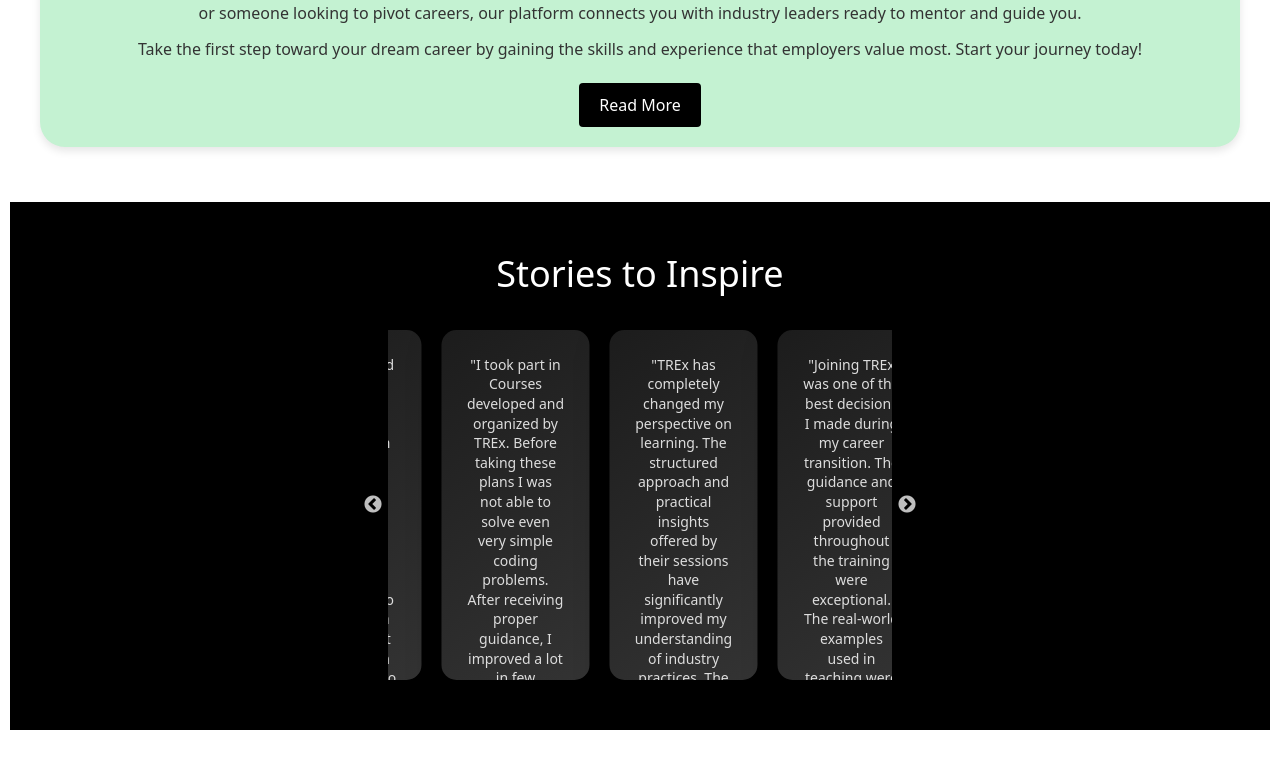
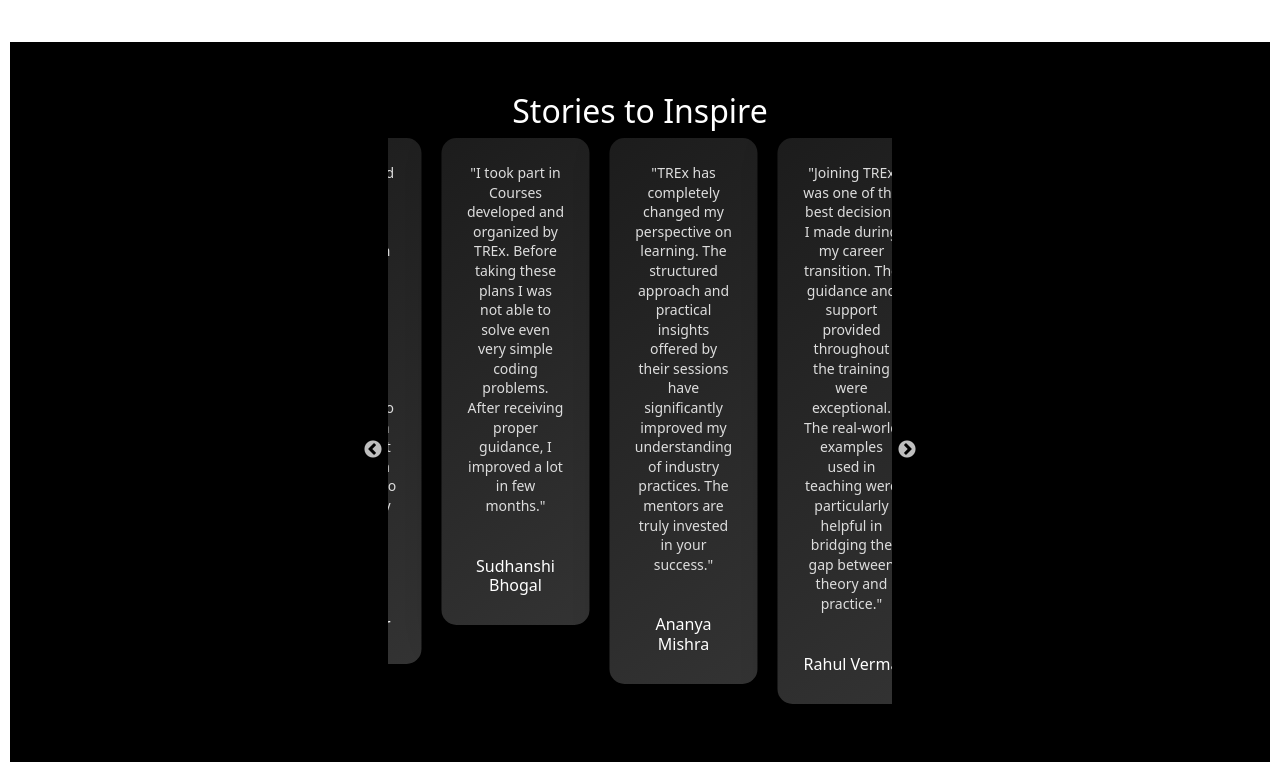
Before and after one commit to Saanvitechs/Edutech-BETA, a React (Create React App) app: page / in a window 1280 px wide. Shown: the part 2338-3100 px from the top of the page. Built offline with nearby package versions, Linux system fonts and the light colour scheme.

Commit message:
no comments

```diff
--- a/src/components/Home.css
+++ b/src/components/Home.css
@@ -8,7 +8,7 @@
 .hero-section {
   background: url('./images/hero.svg') no-repeat center center;
   background-size: cover;
-  height: 80vh;
+  height: 60vh;
   position: relative;
   margin-bottom: 20px;
 }
@@ -407,13 +407,7 @@
   flex-direction: column;
 }
 
-.review-carousel h2 {
-  font-size: 36px;
-  margin-bottom: 35px;
-  color: white;
-}
-
-.review-card {
+ .review-card {
   background: linear-gradient(145deg, #1c1c1c, #333333);
   border-radius: 15px;
   padding: 25px;
@@ -421,11 +415,12 @@
   box-shadow: 0 15px 30px rgba(0, 0, 0, 0.5);
   transition: transform 0.3s ease-in-out, box-shadow 0.3s ease-in-out;
   color: white;
-  width: 500px; /* Set a fixed width for square cards */
-  height: 350px; /* Adjust height for proper text alignment */
+  width: 100%; /* Take full width within the slider */
+  max-width: 500px; /* Limit the maximum width for larger screens */
   display: flex;
   flex-direction: column;
   justify-content: space-between;
+  min-height: 350px; /* Set a minimum height */
 }
 
 .review-card:hover {
@@ -437,17 +432,14 @@
   flex-grow: 1;
   display: flex;
   flex-direction: column;
-  justify-content: space-between;
+  justify-content: center; /* Center text vertically */
+  max-height: none; /* Allow content to grow */
 }
 
 .review-content p {
   font-size: 14px;
   line-height: 1.4;
   color: #ddd;
-  flex-grow: 1;
-  display: flex;
-  align-items: center;
-  justify-content: center;
 }
 
 .review-author {
@@ -461,18 +453,13 @@
   color: #fff;
 }
 
-.review-author p {
-  font-size: 14px;
-  color: #bbb;
-}
-
 .slick-slide {
   padding: 0 10px;
   transition: transform 0.3s ease-in-out;
 }
 
 .slick-center .review-card {
-  transform: scale(1.2);
+  transform: scale(1.1); /* Slightly less scale to fit text better */
   box-shadow: 0 30px 60px rgba(0, 0, 0, 0.8);
 }
 
@@ -490,3 +477,10 @@
 .slick-dots li button:before {
   color: #fff;
 }
+
+@media (max-width: 768px) {
+  .review-card {
+    width: 100%;
+    height: auto; /* Allow height to adjust based on content */
+  }
+}
--- a/src/components/ReviewCarousel.js
+++ b/src/components/ReviewCarousel.js
@@ -6,31 +6,49 @@
 //   const reviews = [
 //     {
 //       name: "Shrey Agrawal",
-//       position: "Power Programmer at Infosys",
-//       review: "My first experience with O(1) coding club was from their first seminar and since then, I have nothing but good things to say. From their guidance relating to placements, both on and off campus, to their CPL, everything important was explained and helped in becoming better programmers.",
-//       image: "path-to-shrey-image",
+//       review: "My first experience with TREx was from their first seminar and since then, I have nothing but good things to say. From their guidance relating to industrial standards, on technical aspects, everything important was explained and helped in becoming better programmers.",
 //     },
 //     {
 //       name: "Pranav Manbhekar",
-//       position: "Software Engineering at Pivotal",
-//       review: "CPI and various knowledge sessions helped me in my competitive coding and interview preparation. O(1) was quite helpful as it helped to improve competitive coding in a fun way and it also improved coding culture.",
-//       image: "path-to-pranav-image",
+//       // position: "Software Engineering at Pivotal",
+//       review: "Fantastic and various knowledge sessions helped me in my competitive coding and interview preparation. TREx was quite helpful as it helped to improve java development skills in a fun way and it also improved my coding culture.",
+
 //     },
 //     {
-//       name: "Sudhanshu Bhogal",
-//       position: "SDE-1 at Amazon",
-//       review: "I took part in Coding Premier League and multiple Competitive Coding Sprint contests organized by O(1) Coding Club. Before attending these events I was not able to solve even very simple coding problems. After receiving proper guidance, I improved a lot in few months.",
-//       image: "path-to-sudhanshu-image",
+//       name: "Sudhanshi Bhogal",
+//       // position: "SDE-1 at Amazon",
+//       review: "I took part in Courses developed and organized by TREx. Before taking these plans I was not able to solve even very simple coding problems. After receiving proper guidance, I improved a lot in few months.",
+
+//     },
+//     {
+//       name: "Ananya Mishra",
+//       review: "TREx has completely changed my perspective on learning. The structured approach and practical insights offered by their sessions have significantly improved my understanding of industry practices. The mentors are truly invested in your success.",
+//     },
+//     {
+//       name: "Rahul Verma",
+//       review: "Joining TREx was one of the best decisions I made during my career transition. The guidance and support provided throughout the training were exceptional. The real-world examples used in teaching were particularly helpful in bridging the gap between theory and practice.",
+//     },
+//     {
+//       name: "Priya Kapoor",
+//       review: "TREx offers an incredible learning experience. The sessions are well-organized, and the trainers are industry experts who share valuable knowledge. The hands-on approach really helped me apply what I learned and gain confidence in my skills.",
+//     },
+//     {
+//       name: "Saurabh Singh",
+//       review: "The TREx team is amazing! They are passionate about teaching and provide all the resources needed to succeed. The combination of theory and practical work made learning enjoyable and effective. I highly recommend TREx to anyone looking to advance their career.",
+//     },
+//     {
+//       name: "Kavya Sharma",
+//       review: "What I love about TREx is their commitment to providing top-notch education. The instructors are knowledgeable and approachable, making the learning process smooth and enjoyable. The focus on real-world applications has made a huge difference in my professional growth.",
 //     },
 //   ];
 
 //   const settings = {
 //     dots: true,
 //     infinite: true,
-//     speed: 500,
+//     speed: 300,
 //     slidesToShow: 3,
 //     slidesToScroll: 1,
-//     centerMode: true,
+//     centerMode: false,
 //     centerPadding: '0',
 //     autoplay: true,
 //     autoplaySpeed: 3000,
@@ -45,6 +63,7 @@
 //         breakpoint: 768,
 //         settings: {
 //           slidesToShow: 1,
+//           centerMode: false,
 //         }
 //       }
 //     ]
@@ -59,7 +78,6 @@
 //             <div className="review-content">
 //               <p>"{review.review}"</p>
 //               <div className="review-author">
-//                 <img src={review.image} alt={review.name} className="review-author-image" />
 //                 <h3>{review.name}</h3>
 //                 <p>{review.position}</p>
 //               </div>
@@ -73,6 +91,7 @@
 
 // export default ReviewCarousel;
 
+
 import React from 'react';
 import Slider from 'react-slick';
 import './Home.css'; // Add your styling here
@@ -85,15 +104,11 @@
     },
     {
       name: "Pranav Manbhekar",
-      // position: "Software Engineering at Pivotal",
       review: "Fantastic and various knowledge sessions helped me in my competitive coding and interview preparation. TREx was quite helpful as it helped to improve java development skills in a fun way and it also improved my coding culture.",
-
     },
     {
       name: "Sudhanshi Bhogal",
-      // position: "SDE-1 at Amazon",
       review: "I took part in Courses developed and organized by TREx. Before taking these plans I was not able to solve even very simple coding problems. After receiving proper guidance, I improved a lot in few months.",
-
     },
     {
       name: "Ananya Mishra",
@@ -140,6 +155,15 @@
           slidesToShow: 1,
           centerMode: false,
         }
+      },
+      {
+        breakpoint: 480, // For very small screens
+        settings: {
+          slidesToShow: 1,
+          centerMode: false,
+          dots: false, // Hide dots on very small screens
+          arrows: false, // Hide arrows on very small screens
+        }
       }
     ]
   };
@@ -154,7 +178,6 @@
               <p>"{review.review}"</p>
               <div className="review-author">
                 <h3>{review.name}</h3>
-                <p>{review.position}</p>
               </div>
             </div>
           </div>
```
Also changed, not shown: src/components/Navbar.js (+89 -8 lines), src/components/SubscriptionPopup.js (+0 -135 lines).
